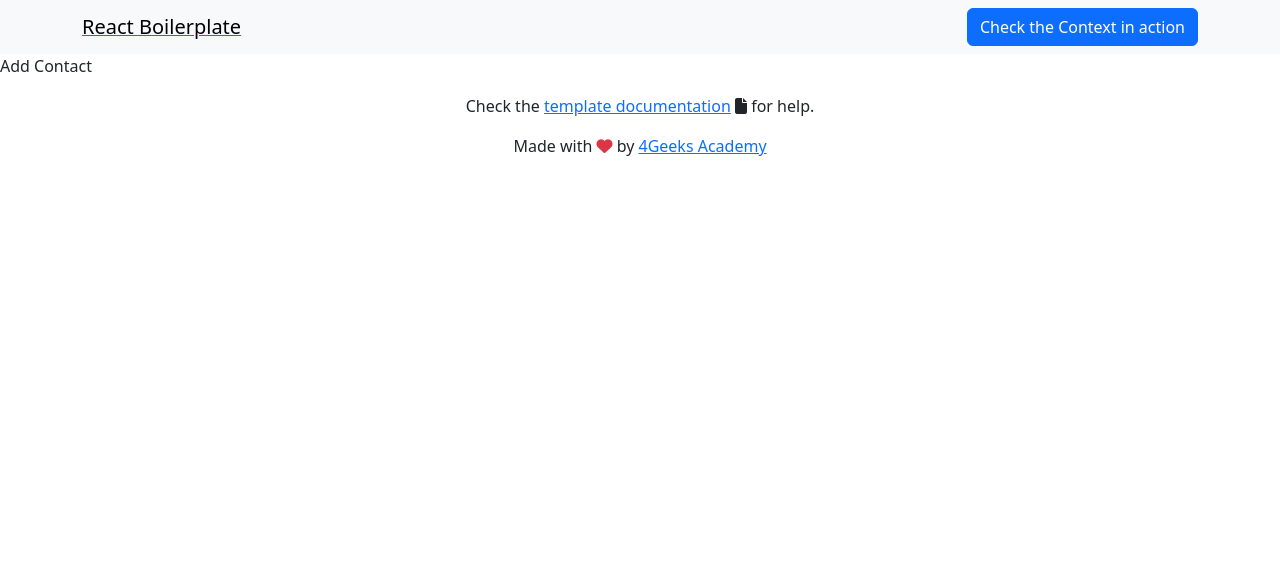
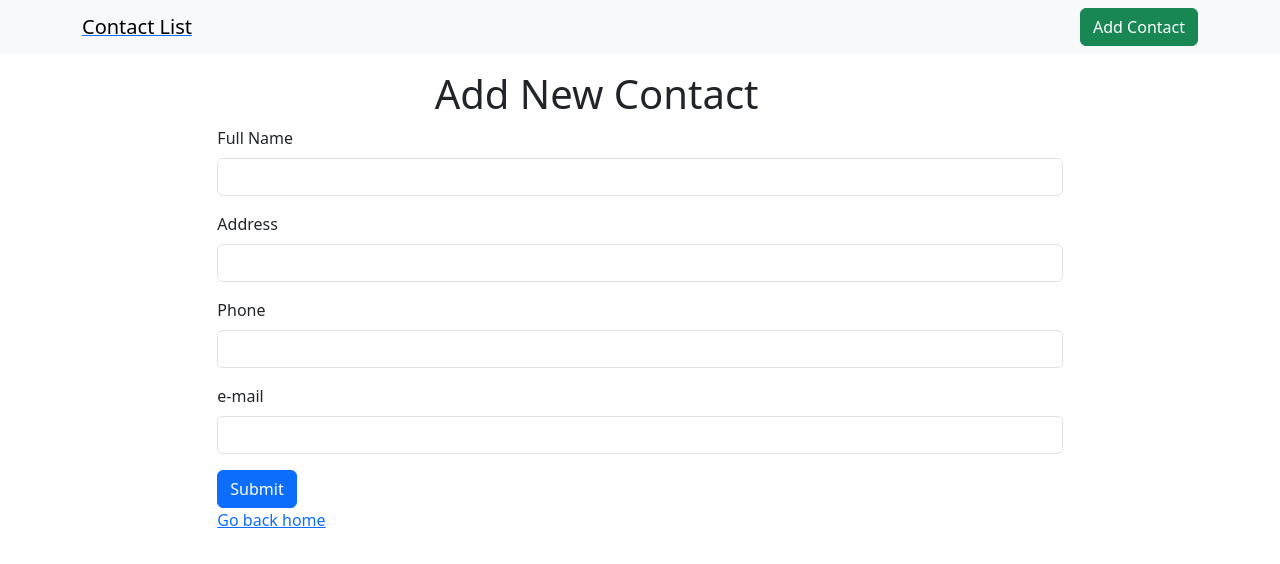
Before and after one commit to JermeK-79/jeremyk-react-contactlist, a React (Vite) app: page /addcontact in a window 1280 px wide. Shown: the top 564 px of the page. Built offline with nearby package versions, Linux system fonts and the light colour scheme.

Commit message:
added fetching needs update and delete

```diff
--- a/src/components/Navbar.jsx
+++ b/src/components/Navbar.jsx
@@ -6,11 +6,11 @@ export const Navbar = () => {
 		<nav className="navbar navbar-light bg-light">
 			<div className="container">
 				<Link to="/">
-					<span className="navbar-brand mb-0 h1">React Boilerplate</span>
+					<span className="navbar-brand mb-0 h1">Contact List</span>
 				</Link>
 				<div className="ml-auto">
-					<Link to="/demo">
-						<button className="btn btn-primary">Check the Context in action</button>
+					<Link to="/addcontact">
+						<button className="btn btn-success">Add Contact</button>
 					</Link>
 				</div>
 			</div>
--- /dev/null
+++ b/src/lib/fetch.js
@@ -0,0 +1,53 @@
+
+export const fetchAllContacts = async(dispatch) => {
+    const response = await fetch('https://playground.4geeks.com/contact/agendas/jeremyk')
+        try{
+            if(!response.ok){
+                throw new Error(response.status);
+            }
+            const data = await response.json();
+            dispatch({
+                type: 'fetchedContacts',
+                payload: data.contacts,
+            });
+            return data;
+        }
+        catch (error) {
+            console.error("Error getting agenda. Check if URL is correct or if agenda exists.", error);
+        }
+}
+export const addcontact = async(name, address, phone, email, dispatch) => {
+    const newContact = {
+        name: name,
+        address: address,
+        phone: phone,
+        email: email,
+    }
+
+    const options = {
+        method: "POST",
+        headers: {
+            'Content-type': 'application/json',
+        },
+        body: JSON.stringify(newContact),
+    }
+    const response = await fetch ('https://playground.4geeks.com/contact/agendas/jeremyk/contacts', options);
+
+    try{
+            if(!response.ok){
+                throw new Error(response.status);
+            }
+            const data = await response.json();
+            dispatch({
+                type: 'createdContact',
+                payload: newContact,
+            });
+            return data;
+        }
+        catch (error) {
+            console.error("Error creating new contact in agenda.", error);
+        }
+}
+export const updateContact = async() => {}
+
+export const deleteContact = async() => {}
--- a/src/pages/AddContact.jsx
+++ b/src/pages/AddContact.jsx
@@ -1,10 +1,93 @@
+import useGlobalReducer from "../hooks/useGlobalReducer";
+import { useState } from "react";
+import { Link } from "react-router-dom";
+import { addcontact } from "../lib/fetch";
 
 
 export const AddContact = () => {
+ const [contactName, setContactName] = useState('');
+ const [contactAddress, setContactAddress] = useState('');
+ const [contactPhone, setContactPhone] = useState('');
+ const [contactEmail, setContactEmail] = useState('');
+
+ const {store, dispatch} = useGlobalReducer();
 
     return(
         <>
-        Add Contact
+        <div className="row mt-3">
+            <div className="col-4"></div>
+            <div className="col-4">
+                <h1 className="contact-header mx-auto">Add New Contact</h1>
+            </div>
+            <div className="col-4"></div>
+        </div>
+        <div className="row add-contact-row">
+            <div className="col-2"></div>
+            <div className="col-8">
+                <form className="contact-form">
+                        <div className="mb-3">
+                            <label
+                            htmlFor="contact-label"
+                            className="form-label"
+                            >Full Name</label>
+                            <input
+                            type="text"
+                            className="form-control"
+                            id="contactName"
+                            value={contactName}
+                            onChange={e => setContactName(e.target.value)}
+                            />
+                        </div>
+                        <div className="mb-3">
+                            <label
+                            htmlFor="address-label"
+                            className="form-label"
+                            >Address</label>
+                            <input
+                            type="text"
+                            className="form-control"
+                            id="contactAddress"
+                            value={contactAddress}
+                            onChange={e => setContactAddress(e.target.value)}
+                            />
+                        </div>
+                        <div className="mb-3">
+                            <label
+                            htmlFor="phone-label"
+                            className="form-label"
+                            >Phone</label>
+                            <input
+                            type="text"
+                            className="form-control"
+                            id="contactPhone"
+                            value={contactPhone}
+                            onChange={e => setContactPhone(e.target.value)}
+                            />
+                        </div>
+                        <div className="mb-3">
+                            <label
+                            htmlFor="email-label"
+                            className="form-label"
+                            >e-mail</label>
+                            <input
+                            type="text"
+                            className="form-control"
+                            id="contactEmail"
+                            value={contactEmail}
+                            onChange={e => setContactEmail(e.target.value)}
+                            />
+                        </div>
+                        <button
+                        type="submit"
+                        className="btn btn-primary"
+                        onClick={() => addcontact(contactName, contactAddress, contactPhone, contactEmail, dispatch)}
+                        >Submit</button>
+                </form>
+                <Link to="/" className="home-link">
+                Go back home</Link>
+            </div>
+            <div className="col-2"></div>
+        </div>
         </>
     );
 };
--- a/src/pages/Contact.jsx
+++ b/src/pages/Contact.jsx
@@ -1,9 +1,15 @@
 import { Link } from "react-router-dom";
 import { ContactCard } from "../components/ContactCard";
 import useGlobalReducer from "../hooks/useGlobalReducer"
+import { useEffect } from "react";
+import { fetchAllContacts } from "../lib/fetch";
 
 export const Contact = () => {
     const {store, dispatch} = useGlobalReducer();
+
+    useEffect (() => {
+        fetchAllContacts(dispatch);
+    }, [] )
 
     return(
         <>
--- a/src/pages/Layout.jsx
+++ b/src/pages/Layout.jsx
@@ -9,7 +9,6 @@ export const Layout = () => {
         <ScrollToTop>
             <Navbar />
                 <Outlet />
-            <Footer />
         </ScrollToTop>
     )
 }
--- a/src/store.js
+++ b/src/store.js
@@ -1,33 +1,38 @@
 export const initialStore=()=>{
   return{
     message: null,
-    contacts: [
-      { name: "Emily Downs",
-        phone:"417-436-8756",
-        email:"edowns@gmail.com",
-        address:"467 Duck Run Rd",
-        id:18
-      },
-      { name:"Luke Downs",
-        phone:"417-498-8756",
-        email:"ldowns@gmail.com",
-        address:"487 Duck Run Rd",
-        id:19
-      }
-    ]
+    contacts: []
   }
 }
 
 export default function storeReducer(store, action = {}) {
   switch(action.type){
-    case 'add_task':
-
-      const { id,  color } = action.payload
+   case 'fetchedContacts':
+    {
+      const contactList = action.payload;
 
       return {
         ...store,
-        todos: store.todos.map((todo) => (todo.id === id ? { ...todo, background: color } : todo))
-      };
+        contacts: [...contactList],
+      }
+    }
+    case 'createdContact':
+      {
+        const newContact = action.payload;
+
+        return {
+          ...store,
+          contacts: [...store.contacts, newContact],
+        }
+      }
+    case 'updatedContact':
+      {
+
+      }
+    case 'deletedContact':
+      {
+
+      }
     default:
       throw Error('Unknown action.');
   }
```
